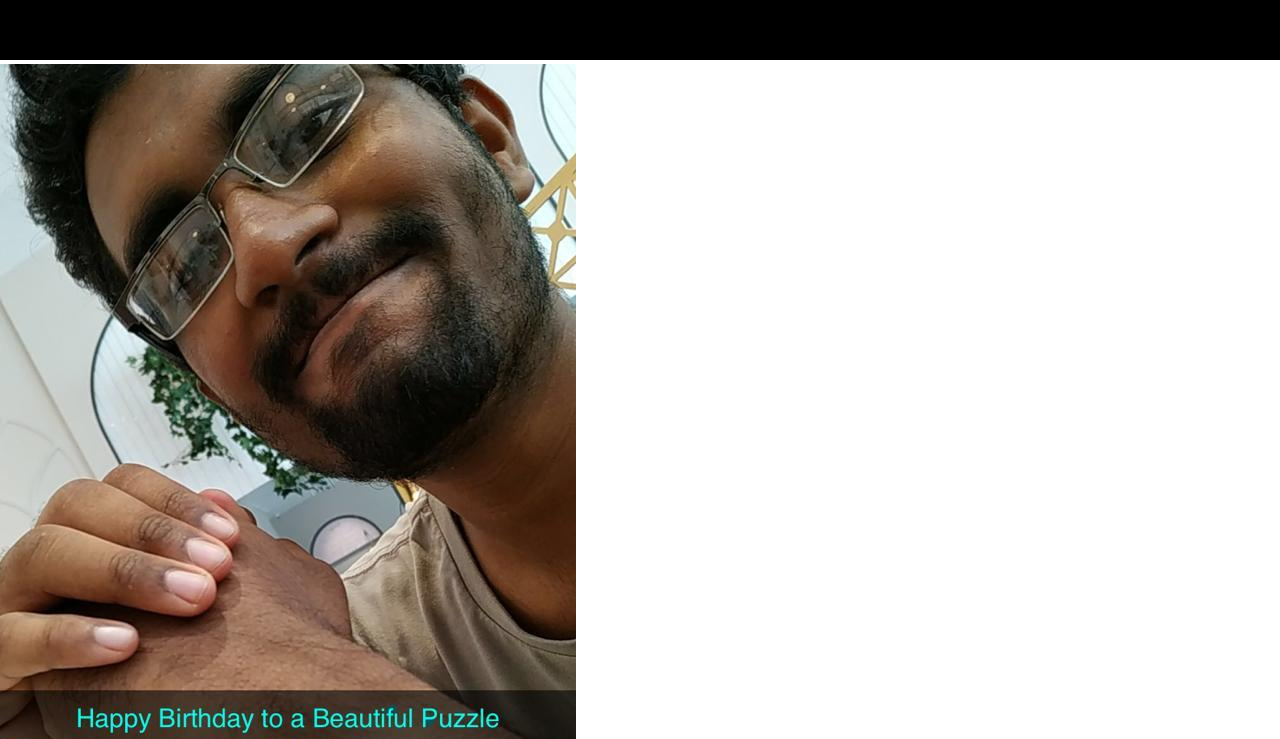
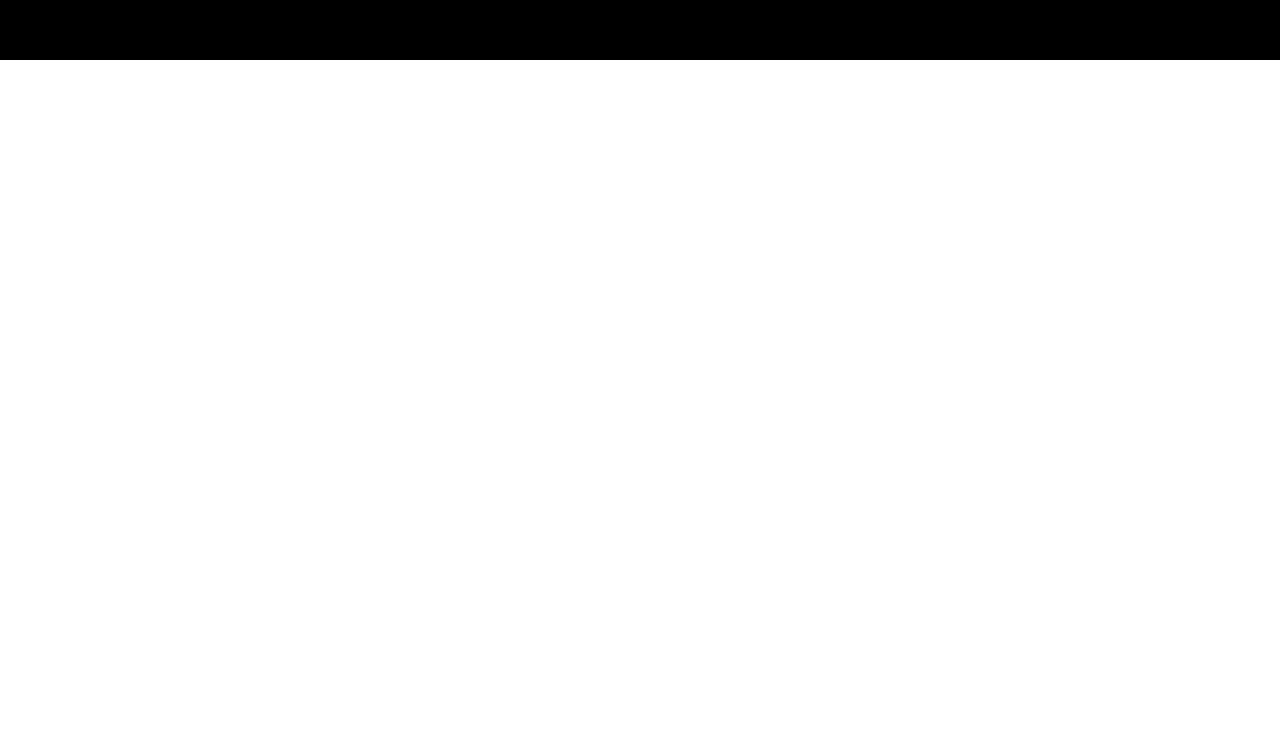
Before and after one commit to FatimaSalehbhai/BirthdayParty, a plain HTML site: page index.html in a window 1280 px wide. Shown: the part 740-1479 px from the top of the page. After the commit the page ends 804 px from the top, so only its background shows below. Drawn offline with Linux system fonts and the light colour scheme; animation ran at ten frames a second.

Commit message:
Update index.html

```diff
--- a/index.html
+++ b/index.html
@@ -10,7 +10,7 @@
 <canvas id="canvas"></canvas>
 <!-- partial -->
   <script  src="./script.js"></script>
-<img src="pj.jpg" alt="PJ">
+
 
 </body>
 </html>
```
